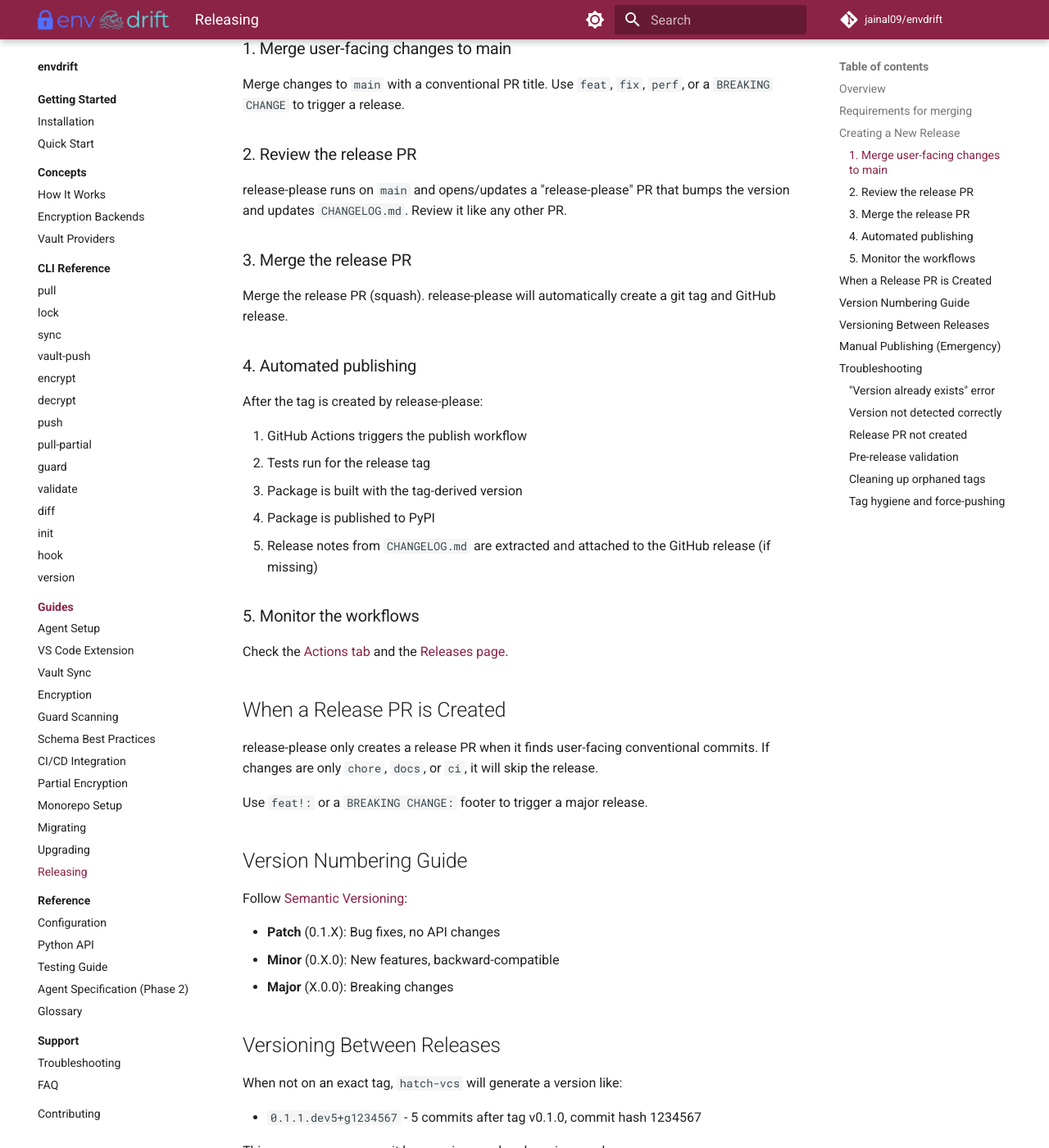
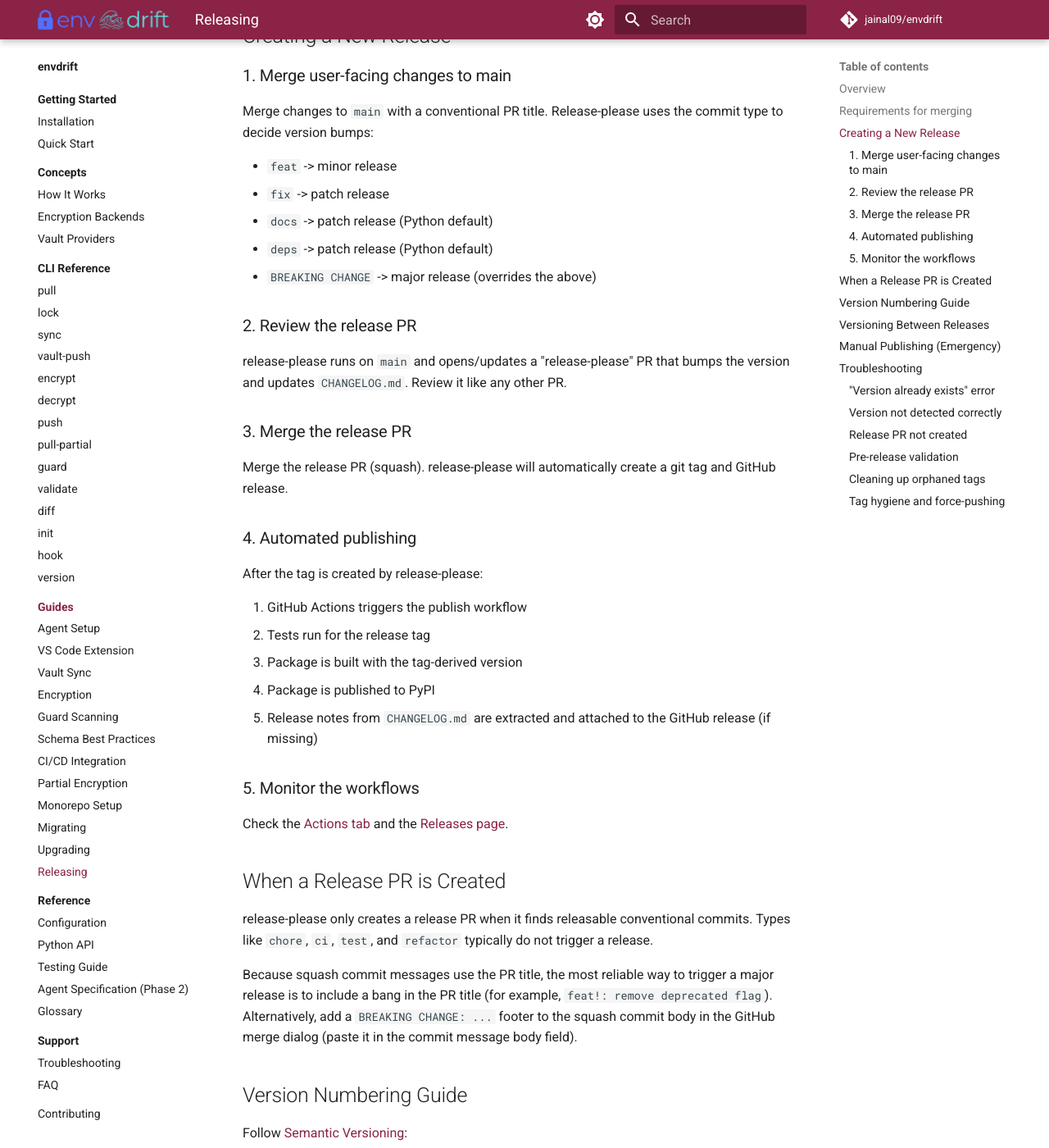
Before and after one commit to jainal09/envdrift, an MkDocs documentation site: the page built from docs/guides/releasing.md, in a window 1280 px wide and 1400 px high, scrolled down 889 px. Shown: the whole window at 82% size. Built offline with MkDocs 1.6.1 and Material for MkDocs 9.7.7, drawn with Linux system fonts in a browser that asks for light colours; comment, search, counter and statistics services are not loaded; some of the changed text lies outside the part shown.

Commit message:
docs: clarify release trigger rules

```diff
--- a/docs/guides/releasing.md
+++ b/docs/guides/releasing.md
@@ -20,15 +20,22 @@ Example PR titles:
 
 - `feat(cli): add --json output`
 - `fix(sync): handle missing vault token`
-- `perf(scanner): speed up pattern matching`
+- `docs(release): update release process guide`
+- `deps: bump requests to 2.32.0`
 - `feat!: remove deprecated flag`
 
 ## Creating a New Release
 
 ### 1. Merge user-facing changes to main
 
-Merge changes to `main` with a conventional PR title. Use `feat`, `fix`, `perf`,
-or a `BREAKING CHANGE` to trigger a release.
+Merge changes to `main` with a conventional PR title. Release-please uses the
+commit type to decide version bumps:
+
+- `feat` -> minor release
+- `fix` -> patch release
+- `docs` -> patch release (Python default)
+- `deps` -> patch release (Python default)
+- `BREAKING CHANGE` -> major release (overrides the above)
 
 ### 2. Review the release PR
 
@@ -58,10 +65,15 @@ Check the [Actions tab](https://github.com/jainal09/envdrift/actions) and the
 
 ## When a Release PR is Created
 
-release-please only creates a release PR when it finds user-facing conventional
-commits. If changes are only `chore`, `docs`, or `ci`, it will skip the release.
+release-please only creates a release PR when it finds releasable conventional
+commits. Types like `chore`, `ci`, `test`, and `refactor` typically do not
+trigger a release.
 
-Use `feat!:` or a `BREAKING CHANGE:` footer to trigger a major release.
+Because squash commit messages use the PR title, the most reliable way to
+trigger a major release is to include a bang in the PR title (for example,
+`feat!: remove deprecated flag`). Alternatively, add a `BREAKING CHANGE: ...`
+footer to the squash commit body in the GitHub merge dialog (paste it in the
+commit message body field).
 
 ## Version Numbering Guide
 
@@ -123,7 +135,7 @@ Ensure:
 
 If release-please did not open a release PR:
 
-1. Check that merged commits are conventional and user-facing (`feat`, `fix`, `perf`).
+1. Check that merged commits are conventional and releasable (`feat`, `fix`, `docs`, `deps`).
 2. Verify the release-please workflow ran and succeeded.
 3. Confirm `RELEASE_PLEASE_TOKEN` is set in repository secrets.
 
```
